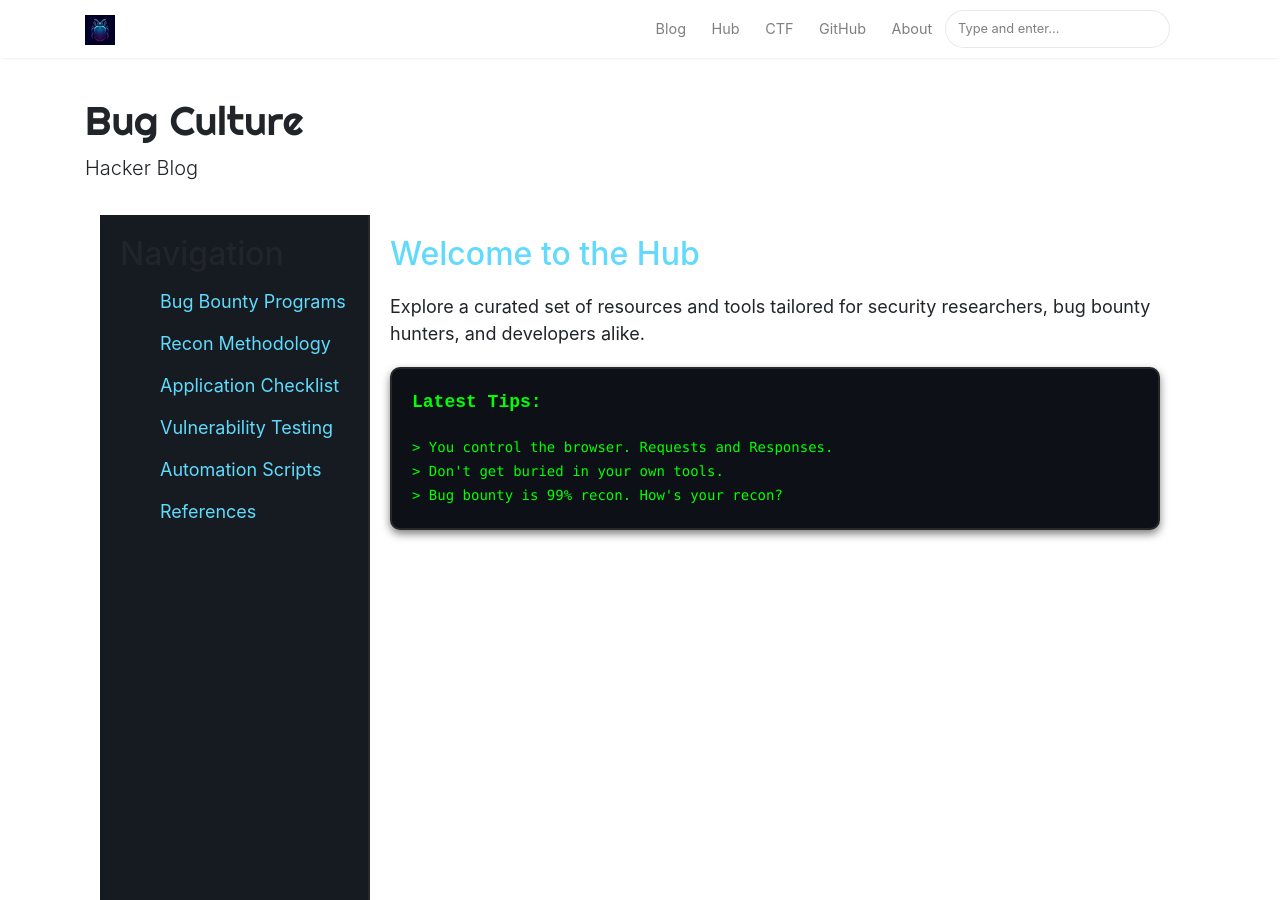
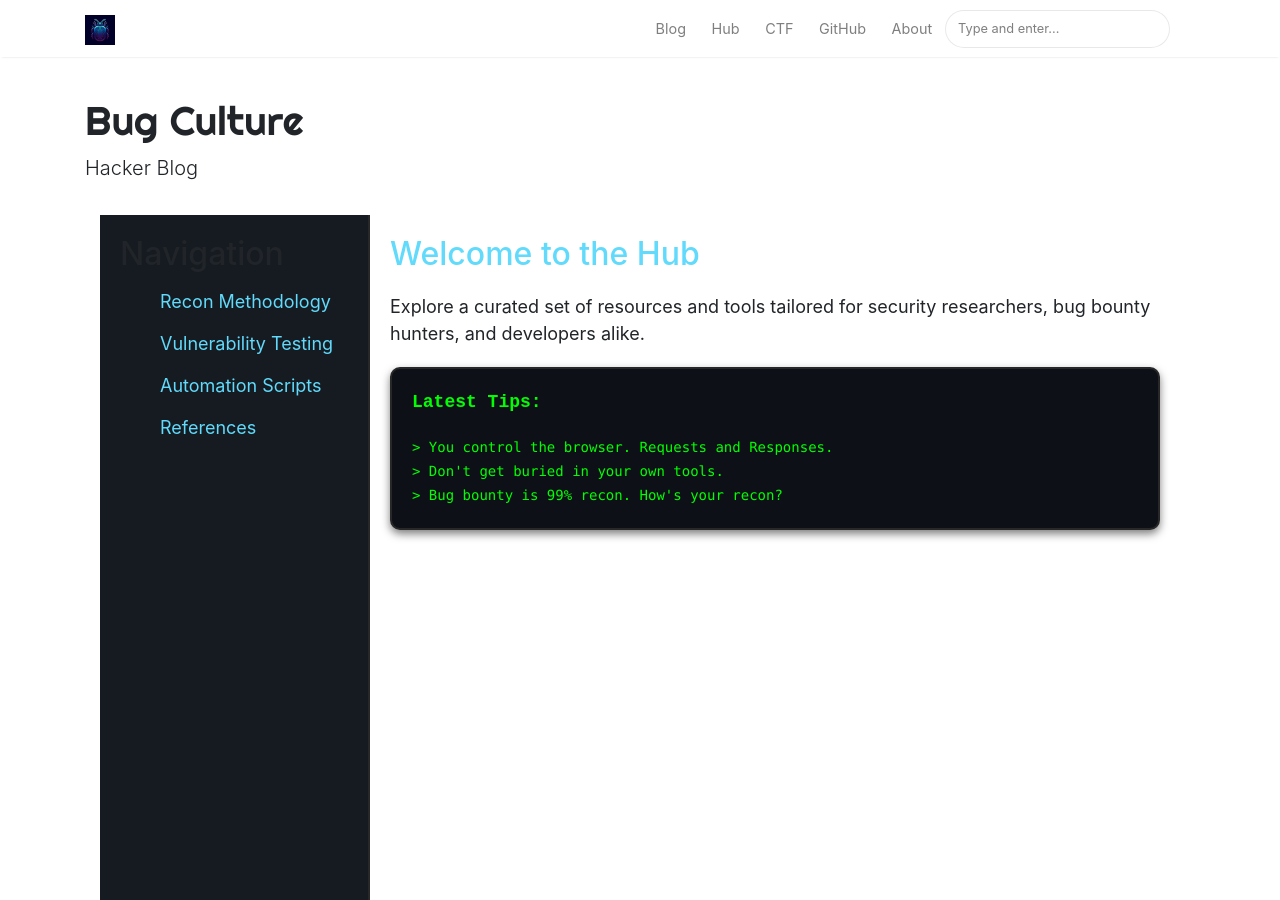
Before and after one commit to Turbul3nce/Turbul3nce.github.io, a Jekyll site: the page built from _pages/hub.md, in a window 1280 px wide and 900 px high. Built offline with Jekyll 4.4.1, drawn with Linux system fonts in a browser that asks for light colours; nearby versions of some CDN libraries.

Commit message:
Update hub.html

```diff
--- a/_layouts/hub.html
+++ b/_layouts/hub.html
@@ -10,9 +10,7 @@ layout: default
     <div class="sidebar info-center">
         <h2>Navigation</h2>
         <ul>
-            <li><a href="/notes/program-links">Bug Bounty Programs</a></li>
             <li><a href="/notes/recon-methodology">Recon Methodology</a></li>
-            <li><a href="/notes/app-checklist">Application Checklist</a></li>
             <li><a href="/notes/vuln-testing">Vulnerability Testing</a></li>
             <li><a href="/notes/auto-scripts">Automation Scripts</a></li>
             <li><a href="/notes/references">References</a></li>
```
